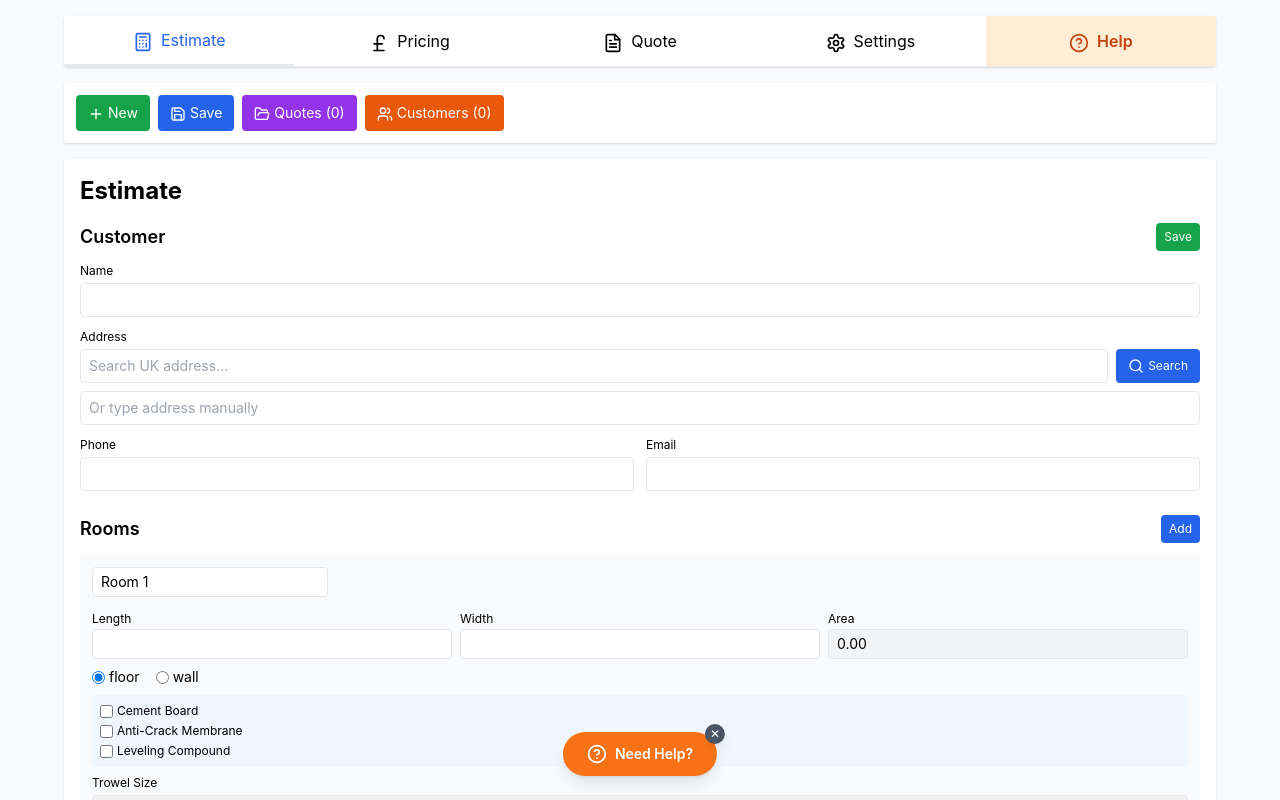
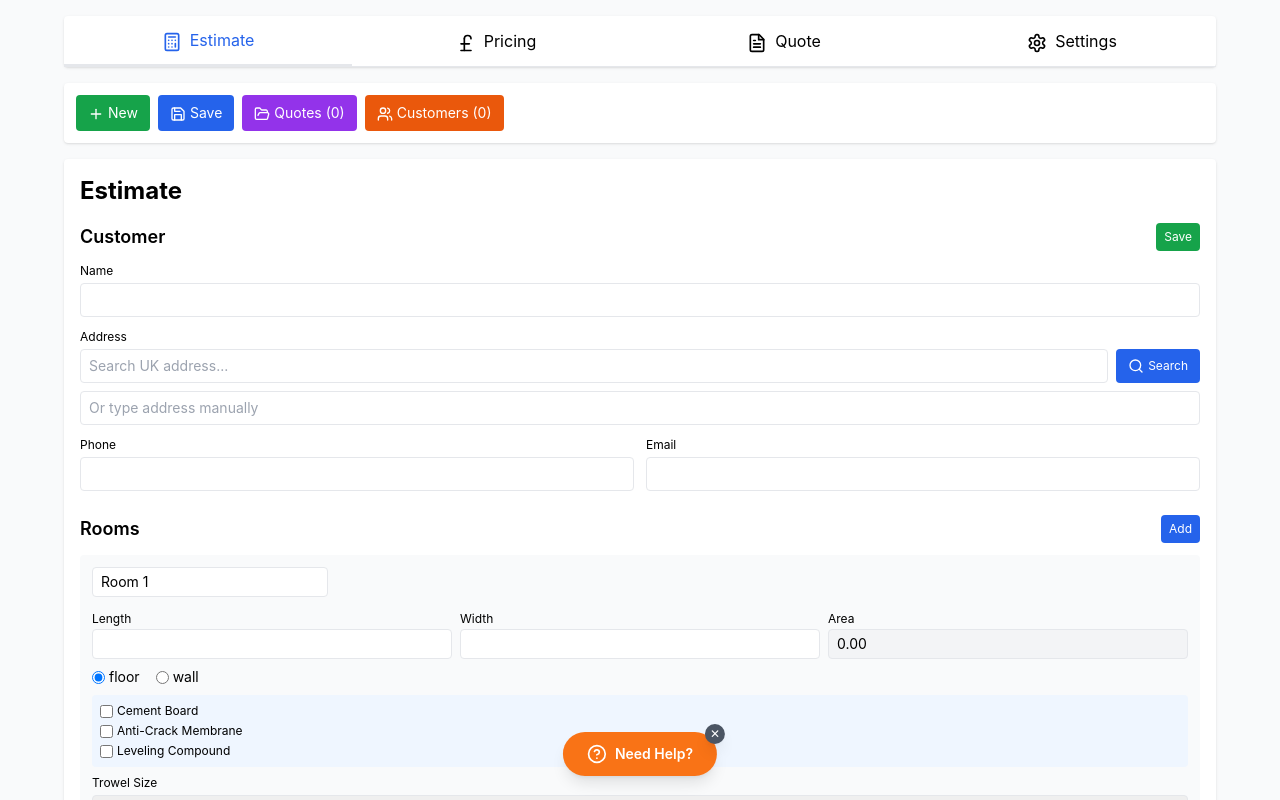
Before and after one commit to kevinwoodley-hash/tiling-estimator, a React (Create React App) app: page / in a window 1280 px wide. Shown: the top 800 px of the page. Built offline with nearby package versions, Linux system fonts and the light colour scheme; the HTML template or start-up script is replaced by a standard one.

Commit message:
Update App.jsx

```diff
--- a/src/App.jsx
+++ b/src/App.jsx
@@ -179,10 +179,6 @@ export default function TilingEstimator() {
                 <span className="text-xs sm:text-base">{p.charAt(0).toUpperCase() + p.slice(1)}</span>
               </button>
             ))}
-            <button onClick={() => setPage('help')} className={`flex-1 min-w-[80px] px-2 sm:px-4 py-3 ${page === 'help' ? 'bg-orange-500 text-white border-b-2 border-orange-600' : 'bg-orange-100 text-orange-700 hover:bg-orange-200'}`}>
-              <HelpCircle className="w-4 h-4 sm:w-5 sm:h-5 inline mr-1 sm:mr-2" />
-              <span className="text-xs sm:text-base font-semibold">Help</span>
-            </button>
           </div>
         </div>
 
```
